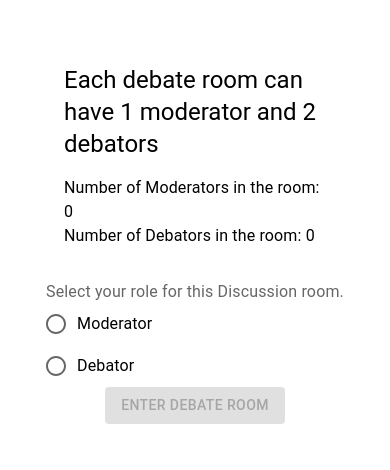
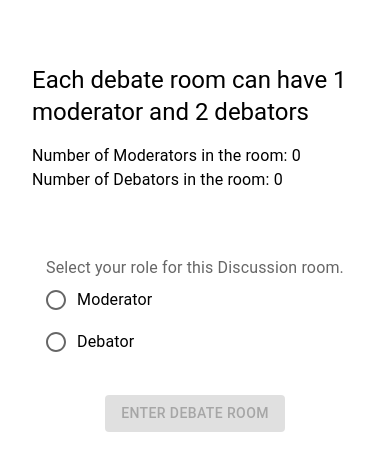
Before and after one commit to LaunchUpCorp/Speakers-corner, a React (Create React App) app in the folder client/: page /role-assignment in a window 390 px wide. Shown: the top 470 px of the page. Built offline with nearby package versions, Linux system fonts and the light colour scheme.

Commit message:
feat: add responsive design

```diff
--- a/client/src/views/RoleAssignmentPage.tsx
+++ b/client/src/views/RoleAssignmentPage.tsx
@@ -19,13 +19,13 @@ const RoleAssignmentPage = () => {
     return (
         <div className='m-8 grid justify-items-center'>
 
-            <div className='m-8'>
+            <div className='my-8'>
                 <Typography variant='h5' className='pb-4'>Each debate room can have 1 moderator and 2 debators</Typography>
                 <Typography>Number of Moderators in the room: {numOfModerators}</Typography>
                 <Typography>Number of Debators in the room: {numOfDebators}</Typography>
             </div>
 
-            <div>
+            <div className='my-8'>
                 <FormControl>
                     <FormLabel>Select your role for this Discussion room.</FormLabel>
                     <RadioGroup
```
